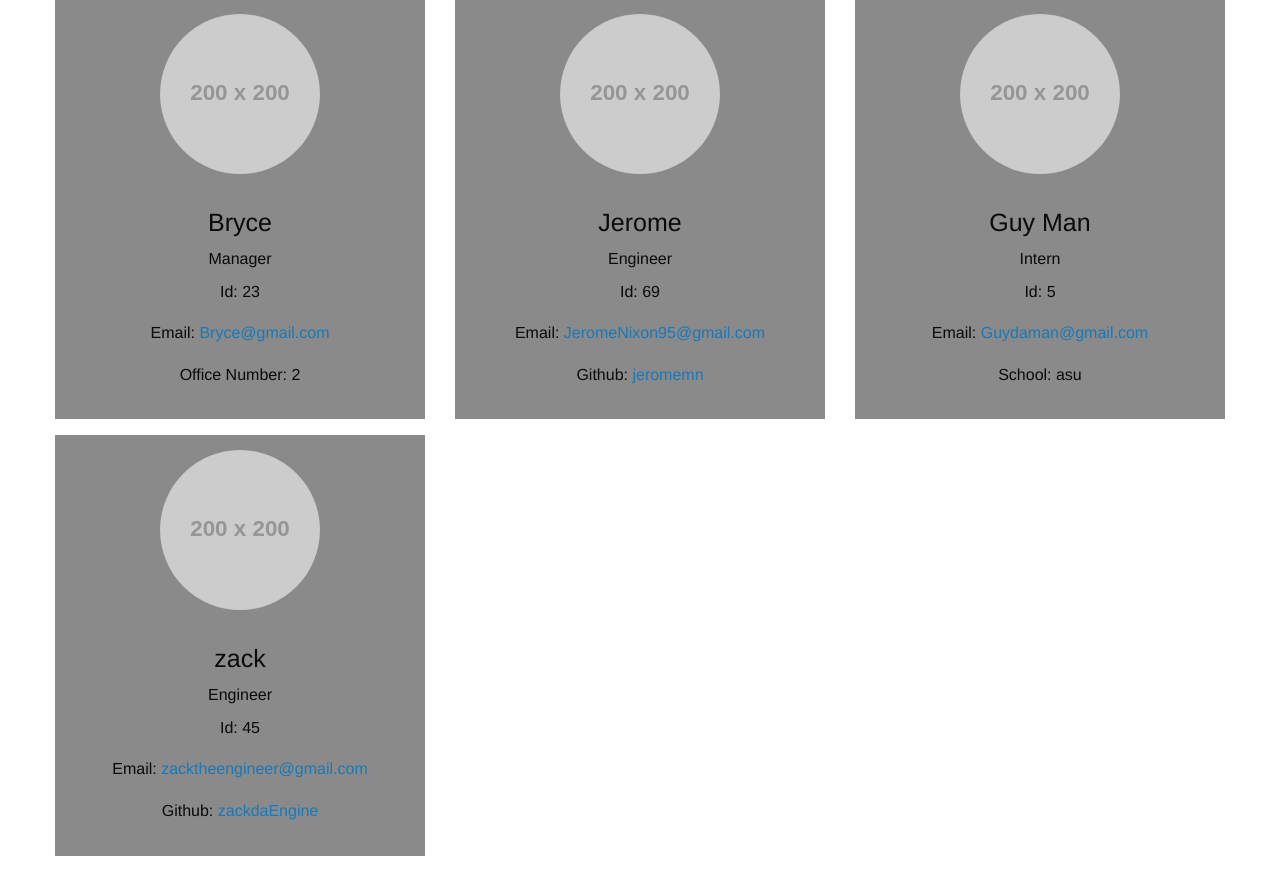
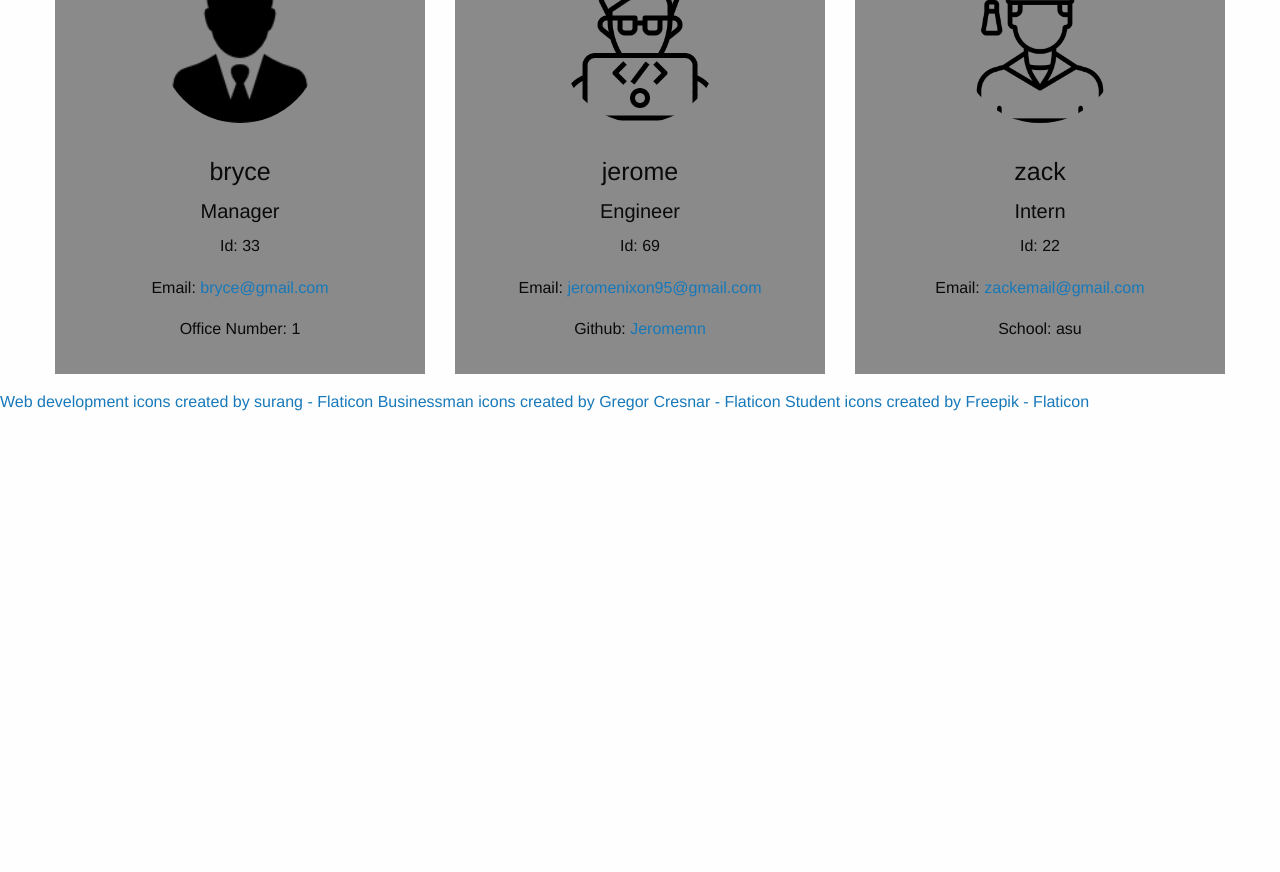
Before and after one commit to Jeromemn/Team-Profiles, a website: page index.html in a window 1280 px wide. Shown: the part 76-948 px from the top of the page. After the commit the page ends 800 px from the top, so only its background shows below. Drawn offline with nearby package versions, Linux system fonts and the light colour scheme; placeholder pictures from the web are drawn by us.

Commit message:
added photos for manager, engineer and intern

```diff
--- a/index.html
+++ b/index.html
@@ -10,10 +10,7 @@
             <title>A team profile</title>
         </head>
         <body>
-        <header>
-          <h1>The A Team </h1>
-          </header>
-
+        <header> The A Team </header>
         <div class="grid-container">
          <div class="grid-x grid-margin-x">
 
@@ -21,16 +18,18 @@
     <div class="card-user-container">
 
     <div class="card-user-avatar">
-        <img src="https://placehold.it/200x200" alt="" class="user-image">
+        <img src="assets/businessman.png" alt="manager-image" class="user-image">
     </div>
 
 
+
+
   <div class="card-user-bio">
-    <h4>Bryce </h4>
-    <h6> Manager</h6>
-    <p>Id: 23 </p>
-    <p>Email: <a href="mailto:Bryce@gmail.com">Bryce@gmail.com </a></p>
-    <p>Office Number: 2</p>
+    <h4>bryce</h4>
+    <h5> Manager</h5>
+    <p>Id: 33 </p>
+    <p>Email: <a href="mailto:bryce@gmail.com">bryce@gmail.com </a></p>
+    <p>Office Number: 1</p>
 
 
   </div>
@@ -41,18 +40,20 @@
     <div class="cell small-4">
     <div class="card-user-container">
 
+
     <div class="card-user-avatar">
-        <img src="https://placehold.it/200x200" alt="" class="user-image">
+        <img src="assets/coding.png" alt="engineer-image" class="user-image">
     </div>
 
 
+
   <div class="card-user-bio">
-    <h4>Jerome</h4>
-    <h6> Engineer</h6>
+    <h4>jerome</h4>
+    <h5> Engineer</h5>
     <p>Id: 69 </p>
-    <p>Email: <a href="mailto:JeromeNixon95@gmail.com">JeromeNixon95@gmail.com </a></p>
+    <p>Email: <a href="mailto:jeromenixon95@gmail.com">jeromenixon95@gmail.com </a></p>
 
-      <p>Github: <a href="https://github.com/jeromemn">jeromemn</a></p>
+      <p>Github: <a href="https://github.com/Jeromemn">Jeromemn</a></p>
 
   </div>
 </div>
@@ -62,40 +63,21 @@
     <div class="cell small-4">
     <div class="card-user-container">
 
-    <div class="card-user-avatar">
-        <img src="https://placehold.it/200x200" alt="" class="user-image">
-    </div>
 
 
-  <div class="card-user-bio">
-    <h4>Guy Man</h4>
-    <h6> Intern</h6>
-    <p>Id: 5 </p>
-    <p>Email: <a href="mailto:Guydaman@gmail.com">Guydaman@gmail.com </a></p>
-
-
-      <p>School: asu</p>
-  </div>
-</div>
-</div>
-
-
-    <div class="cell small-4">
-    <div class="card-user-container">
-
     <div class="card-user-avatar">
-        <img src="https://placehold.it/200x200" alt="" class="user-image">
+        <img src="assets/graduated.png" alt="intern-image" class="user-image">
     </div>
 
 
   <div class="card-user-bio">
     <h4>zack</h4>
-    <h6> Engineer</h6>
-    <p>Id: 45 </p>
-    <p>Email: <a href="mailto:zacktheengineer@gmail.com">zacktheengineer@gmail.com </a></p>
+    <h5> Intern</h5>
+    <p>Id: 22 </p>
+    <p>Email: <a href="mailto:zackemail@gmail.com">zackemail@gmail.com </a></p>
 
-      <p>Github: <a href="https://github.com/zackdaEngine">zackdaEngine</a></p>
 
+      <p>School: asu</p>
   </div>
 </div>
 </div>
@@ -105,4 +87,9 @@
         </div>
         </div>
         </body>
+        <footer>
+        <a href="https://www.flaticon.com/free-icons/web-development" title="web development icons">Web development icons created by surang - Flaticon</a>
+        <a href="https://www.flaticon.com/free-icons/businessman" title="businessman icons">Businessman icons created by Gregor Cresnar - Flaticon</a>
+        <a href="https://www.flaticon.com/free-icons/student" title="student icons">Student icons created by Freepik - Flaticon</a>
+      </footer>
         </html>
```
Also changed, not shown: generateUI.js (+23 -4 lines), assets/businessman.png (added), assets/coding.png (added), assets/graduated.png (added).
